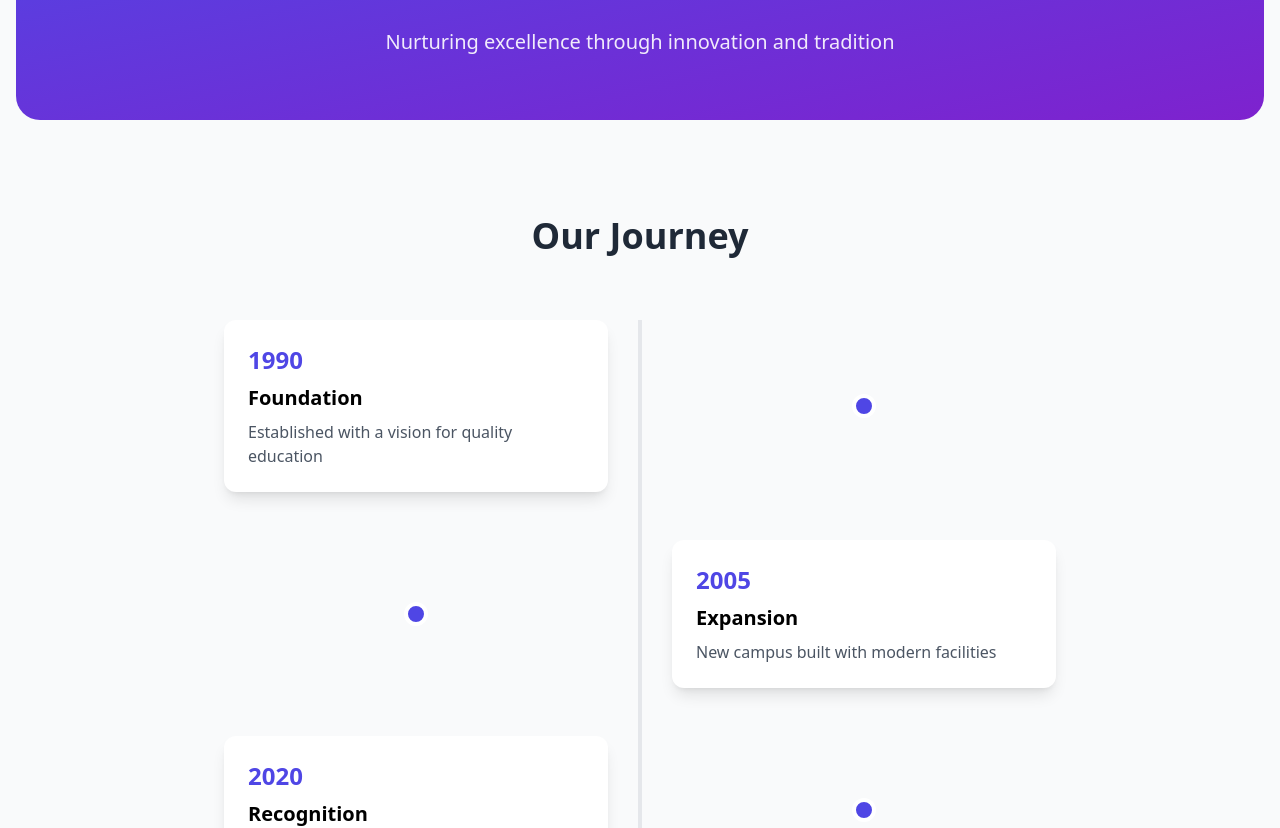
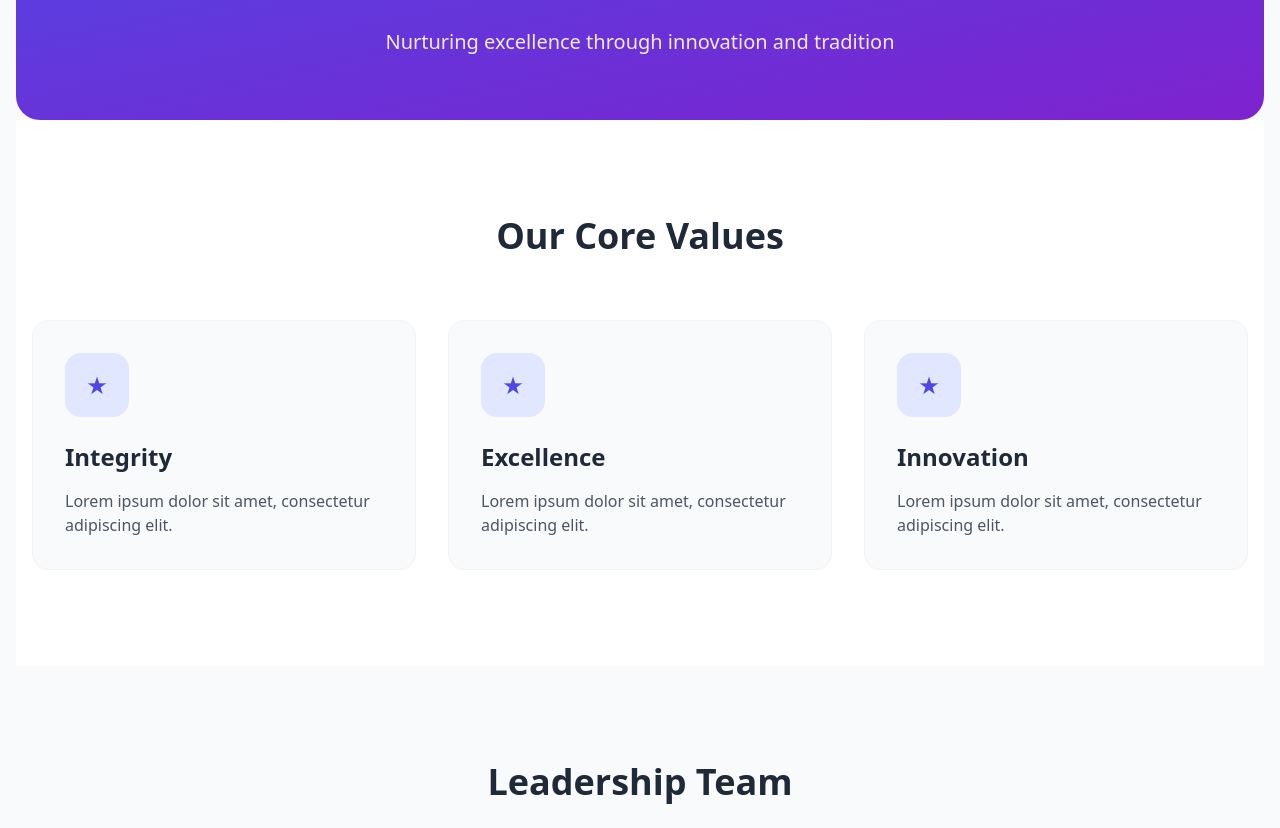
Before and after one commit to Mahi-singh03/Schoolwebsite, a React (Vite) app: page /about in a window 1280 px wide. Shown: the part 300-1128 px from the top of the page. Built offline with nearby package versions, Linux system fonts and the light colour scheme.

Commit message:
fianl edits

```diff
--- a/src/pages/About.jsx
+++ b/src/pages/About.jsx
@@ -40,43 +40,7 @@ export default function About() {
         </div>
       </section>
 
-      {/* History Timeline */}
-      <section className="py-24 px-4">
-        <div className="max-w-7xl mx-auto">
-          <motion.h2
-            initial="hidden"
-            whileInView="visible"
-            variants={fadeInUp}
-            className="text-3xl md:text-4xl font-bold text-center mb-16 text-gray-800"
-          >
-            Our Journey
-          </motion.h2>
 
-          <div className="relative max-w-4xl mx-auto">
-            <div className="absolute left-1/2 w-1 bg-gray-200 h-full -translate-x-1/2" />
-            {history.map((item, index) => (
-              <motion.div
-                key={item.year}
-                initial="hidden"
-                whileInView="visible"
-                variants={fadeInUp}
-                className={`mb-12 flex ${index % 2 === 0 ? 'flex-row' : 'flex-row-reverse'} items-center`}
-              >
-                <div className="w-1/2 px-8">
-                  <div className="bg-white p-6 rounded-xl shadow-lg">
-                    <h3 className="text-2xl font-bold text-indigo-600 mb-2">{item.year}</h3>
-                    <h4 className="text-xl font-semibold mb-2">{item.title}</h4>
-                    <p className="text-gray-600">{item.description}</p>
-                  </div>
-                </div>
-                <div className="w-1/2 flex justify-center">
-                  <div className="w-6 h-6 bg-indigo-600 rounded-full border-4 border-white" />
-                </div>
-              </motion.div>
-            ))}
-          </div>
-        </div>
-      </section>
 
       {/* Values Section */}
       <section className="py-24 px-4 bg-white">
```
